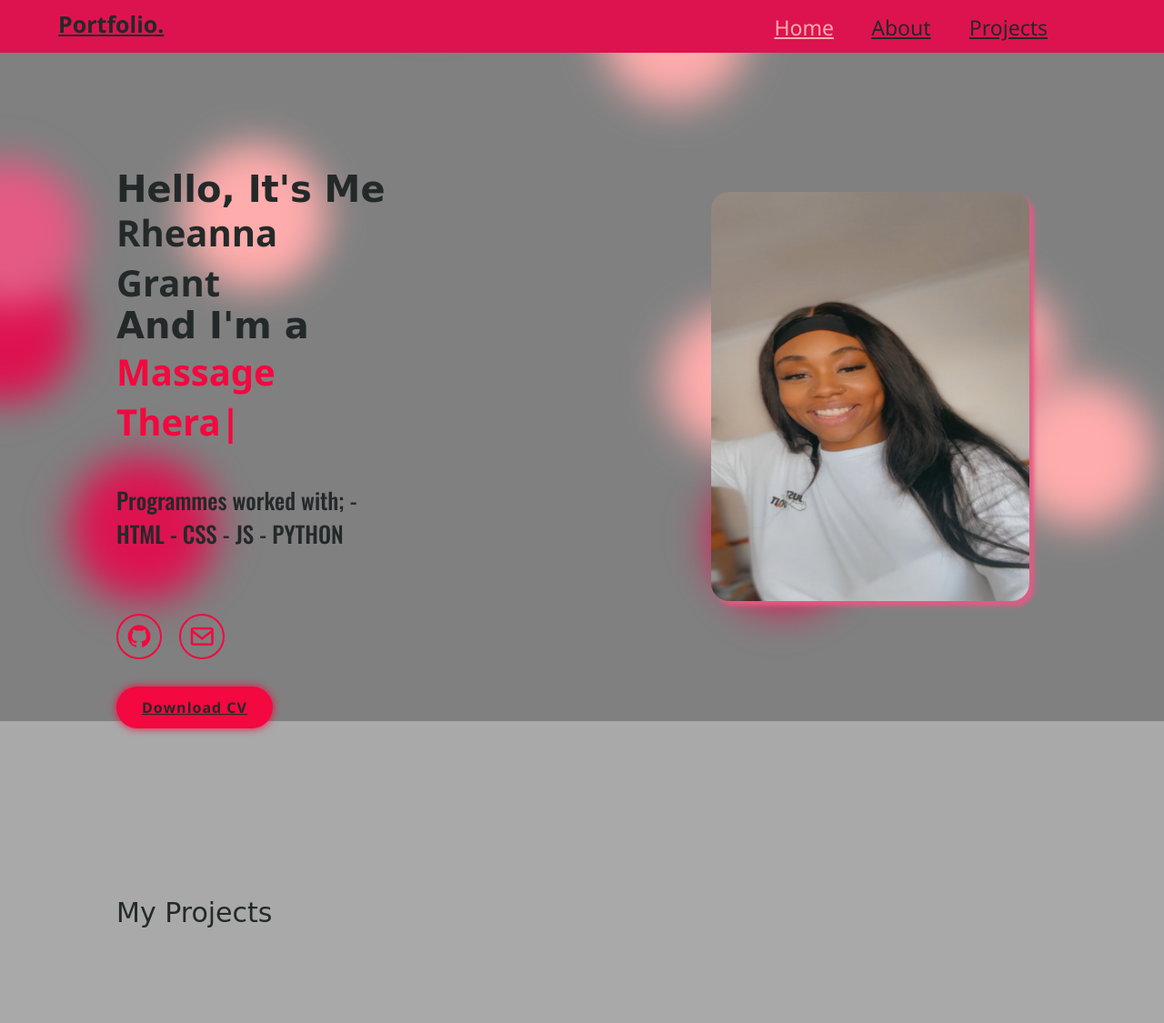
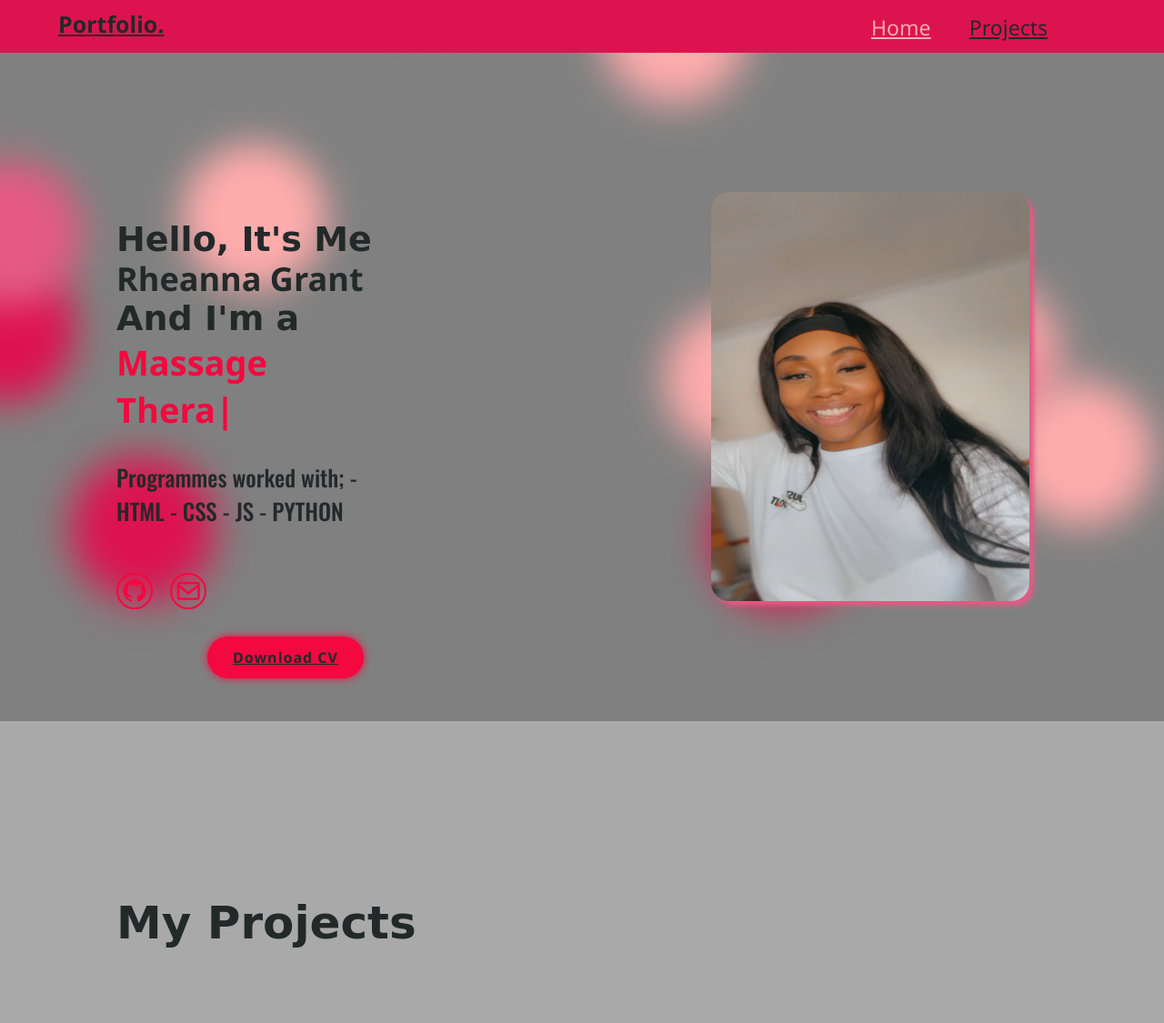
Before and after one commit to RheannaBG/Portfolio, a plain HTML site: page index.html in a window 1280 px wide. Shown: the part 7-1132 px from the top of the page at 91% size. Drawn offline with nearby package versions, Linux system fonts and the light colour scheme; a web font is replaced by a local one.

Commit message:
image link

```diff
--- a/index.html
+++ b/index.html
@@ -20,7 +20,6 @@
 
     <nav class="navbar oswald">
         <a href="#" style="--i:1;" class="active">Home</a>
-        <a href="#" style="--i:2;">About</a>
         <a href="#Projects" style="--i:3;">Projects</a>
     </nav>
 </header>
@@ -37,13 +36,17 @@
         - PYTHON
     </p>
 
+    <div class="container">
         <div class="social-media">
-    <a href="https://github.com/RheannaBG"style="--i:5;"><i class='bx bxl-github'></i></a>
+            <a href="https://github.com/RheannaBG" style="--i:5;">
+                <i class='bx bxl-github'></i>
+            </a>
             <a href="mailto:rheg@hotmail.co.uk" style="--i:6;">
                 <i class='bx bx-envelope'></i>
             </a>
         </div>
         <a href="#" class="btn">Download CV</a>
+    </div>
 </div>
 
 <div class="home-img">
--- a/main.css
+++ b/main.css
@@ -85,7 +85,7 @@ body{
     max-width: 300px;
 }
 .home-content h3 {
-    font-size: 40px;
+    font-size: 38px;
     font-weight: 700;
     opacity: 0;
     animation: slideBottom 1s ease forwards;
@@ -94,7 +94,7 @@ body{
 
 .home-content h3 span{
     color: rgb(243, 8, 63);
-    font-size: 40px;
+    font-size: 38px;
 }
 
 .home-content h3:nth-child(2){
@@ -104,7 +104,7 @@ body{
 }
 
 .home-content h1{
-font-size: 40px;
+font-size: 36px;
 font-weight: 700;
 margin: -3px 0;
 animation: slideRight 1s ease forwards;
@@ -112,8 +112,8 @@ animation-delay: .1s;
 }
 
 .home-content p{
-    margin-top: 40px;
-    margin-bottom: 40px;
+    margin-top: 30px;
+    margin-bottom: 30px;
     font-size: 25px;
     animation: slideLeft 1s ease forwards;
     animation-delay: .1s;
@@ -133,15 +133,15 @@ animation-delay: .1s;
     display: inline-flex;
     justify-content: center;
     align-items: center;
-    width: 50px;
-    height: 50px;
+    width: 40px;
+    height: 40px;
     background: transparent;
     border: 2px solid rgb(243, 8, 63);
     border-radius: 50%;
     font-size: 30px;
     color: rgb(243, 8, 63);
     text-decoration: none;
-    margin: 30px 15px 30px 0;
+    margin: 20px 15px 30px 0;
     transition: .5s ease-in;
     animation: slideLeft 1s ease forwards;
     animation-delay: 0.s;
@@ -155,7 +155,7 @@ animation-delay: .1s;
 }
 
 .btn {
-    display: inline-block;
+    display:inline-block;
     padding: 12px 28px;
     background: rgb(243, 8, 63);
     border-radius: 40px;
@@ -163,8 +163,9 @@ animation-delay: .1s;
     font-size: 16px;
     color: rgb(35, 41, 41);
     letter-spacing: 1px;
-    text-decoration:underline;
+    text-decoration: underline;
     font-weight: 700;
+    margin-left: 100px;
 }
 
 @keyframes slideRight {
@@ -494,8 +495,9 @@ animation-delay: .1s;
 }
 
 .Projects{
-    font-size: 30px;
+    font-size: 50px;
     margin: 10%;
-    font-weight: 400;
+    font-weight: 600;
+    left: 50%;
 
 }
```
Lines whose indentation alone changed are shown as unchanged.
